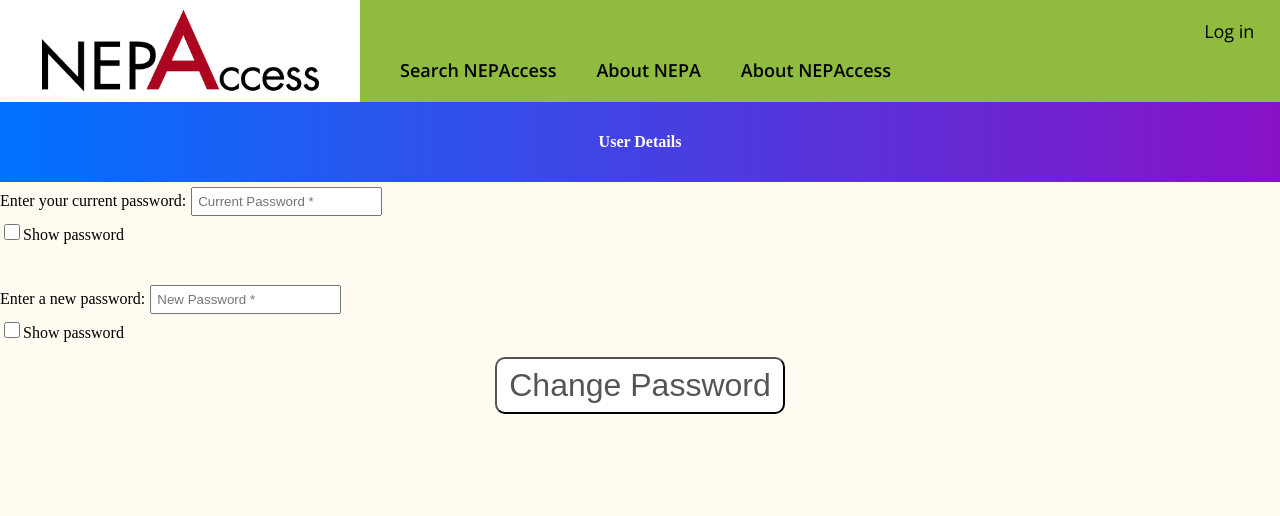
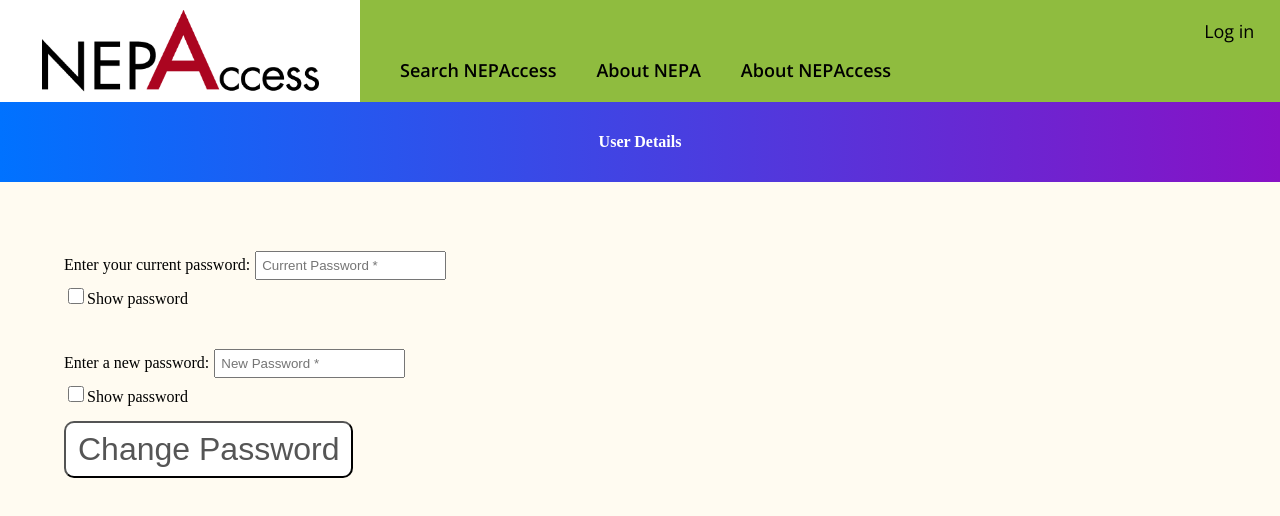
Before and after one commit to GeorgeMSchaffer/nepaccessFront, a React (Create React App) app: page /details in a window 1280 px wide. Shown: the top 516 px of the page. Built offline with nearby package versions, Linux system fonts and the light colour scheme; no server answers.

Commit message:
Button restyle, reset/details padding fixes

```diff
--- a/src/Reset.js
+++ b/src/Reset.js
@@ -130,7 +130,7 @@ class Reset extends React.Component {
             console.log("Reset");
             return (
                 <div className="container login-form">
-                    <div className="form">
+                    <div className="form-content">
                         <div className="note">
                             <p>Set New Password</p>
                         </div>
--- a/src/UserDetails.js
+++ b/src/UserDetails.js
@@ -147,10 +147,10 @@ class UserDetails extends React.Component {
     render() {
         return (
             <div className="container login-form">
-                <div className="form">
-                    <div className="note">
-                        <p>User Details</p>
-                    </div>
+            <div className="note">
+                <p>User Details</p>
+            </div>
+                <div className="form-content">
                     <div className="col-md-6">
                         <div className="form-group">
                             <label htmlFor="currentPassword">Enter your current password:</label>
--- a/src/importer.css
+++ b/src/importer.css
@@ -48,7 +48,7 @@
     overflow: auto;
 }
 
-.button {
+.import-meta .button {
     font-size: 2em;
     margin: auto;
     margin-top: 15px;
@@ -59,11 +59,11 @@
     background: white;
     color: #555;
 }
-.button:hover {
+.import-meta .button:hover {
     background: wheat;
 }
 
-.button:disabled {
+.import-meta .button:disabled {
     color: #888;
 }
 
@@ -85,7 +85,7 @@
     margin: auto;
 }
 
-textarea {
+.import-meta textarea {
     width: 100%;
     height: 900px;
 }
--- a/src/index.css
+++ b/src/index.css
@@ -342,3 +342,21 @@ a.email-text {
 .tippy-popper>.tippy-tooltip--small [x-circle] {
     background: none;
 }
+
+.button {
+    font-size: 2em;
+    margin-top: 15px;
+    padding: 8px 12px;
+    border-radius: 10px;
+    cursor: pointer;
+    display: block;
+    background: white;
+    color: #555;
+}
+.button:hover {
+    background: wheat;
+}
+
+.button:disabled {
+    color: #888;
+}
```
